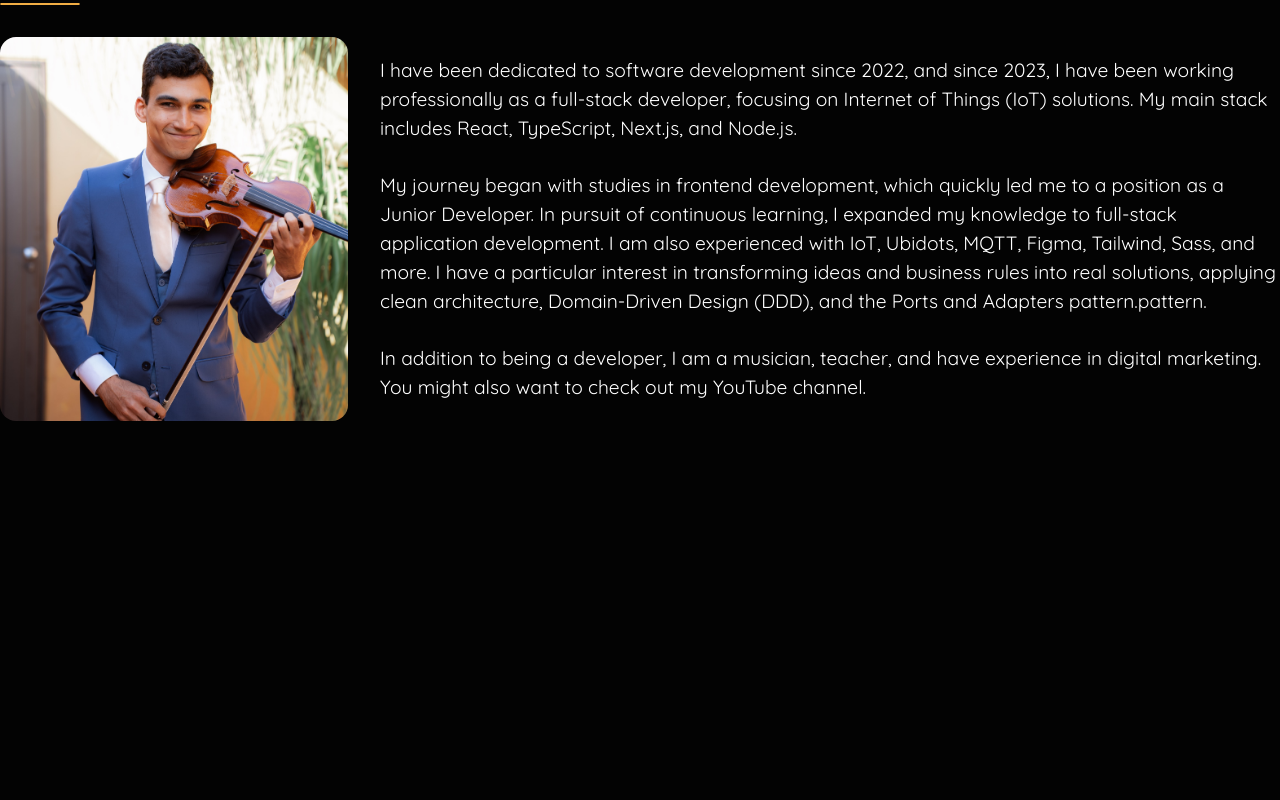
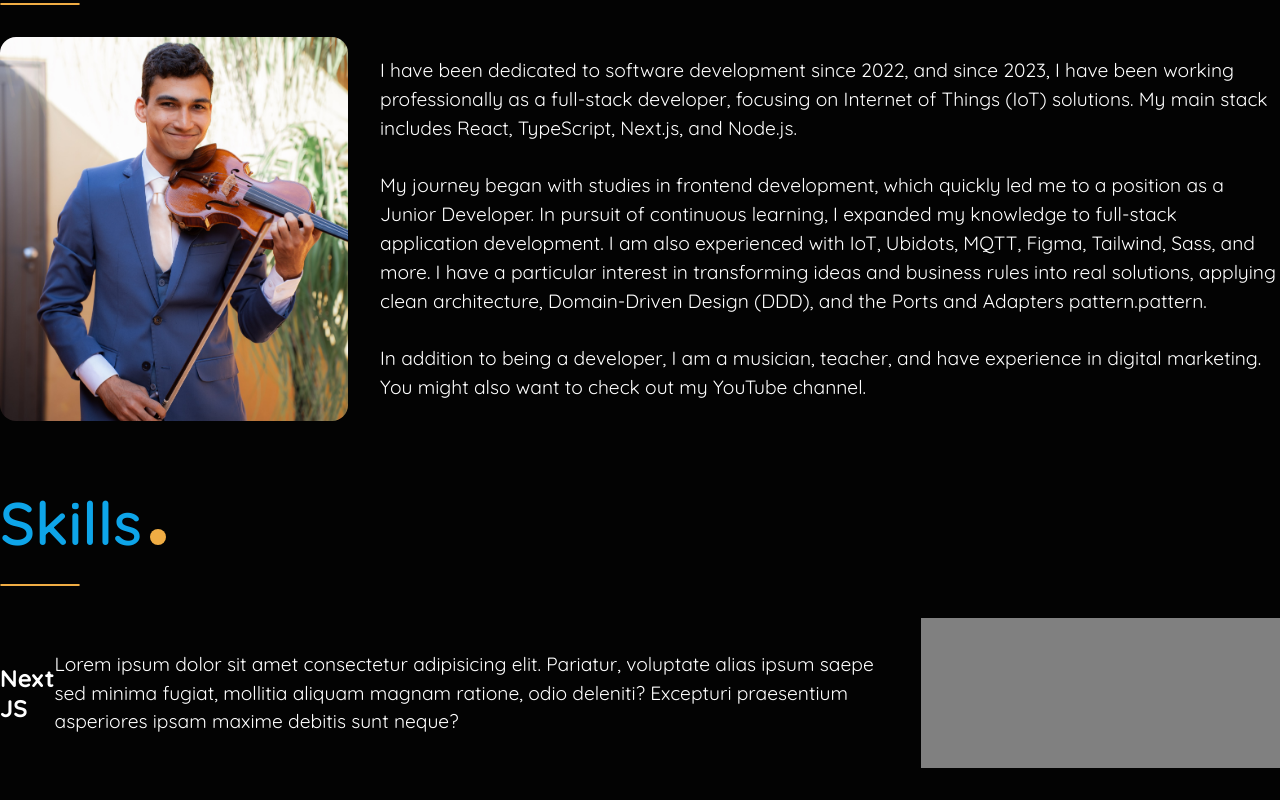
Before and after one commit to joaoportugaldev/portfolio, a React (Vite) app: page / in a window 1280 px wide. Shown: the part 928-1728 px from the top of the page. Before the commit the page ends 1381 px from the top, so only its background shows below. Built offline with nearby package versions, Linux system fonts and the light colour scheme.

Commit message:
initial commit

```diff
--- a/src/App.tsx
+++ b/src/App.tsx
@@ -4,6 +4,7 @@ import Theme from "./Theme";
 import GlobalStyle from "./global";
 import Home from "./components/Sections/Home";
 import About from "./components/Sections/About";
+import Skills from "./components/Sections/Skills";
 
 function App() {
   return (
@@ -12,6 +13,7 @@ function App() {
       <Page>
         <Home />
         <About />
+        <Skills />
       </Page>
     </ThemeProvider>
   );
--- /dev/null
+++ b/src/components/Sections/Skills/index.tsx
@@ -0,0 +1,27 @@
+import Section from "../../../layout/Section";
+import SectionTitle from "../../SectionTitle";
+import SimpleText from "../../SimpleText";
+import Flex from "../../../layout/Flex";
+import { useTranslation } from "react-i18next";
+
+export default function Skills() {
+  const { t } = useTranslation();
+
+  return (
+    <Section padding="2rem 0 2rem 0" id="skills">
+      <SectionTitle text={t("skills")} />
+      <Flex gap="2rem" align="center" textAlign="start">
+        <Flex>
+          <h2>Next JS</h2>
+          <SimpleText fontSize="largeText" maxWidth="900px">
+            Lorem ipsum dolor sit amet consectetur adipisicing elit. Pariatur,
+            voluptate alias ipsum saepe sed minima fugiat, mollitia aliquam
+            magnam ratione, odio deleniti? Excepturi praesentium asperiores
+            ipsam maxime debitis sunt neque?
+          </SimpleText>
+        </Flex>
+        <div style={{backgroundColor: "gray", width: "400px", height: "150px"}}></div>
+      </Flex>
+    </Section>
+  );
+}
```
